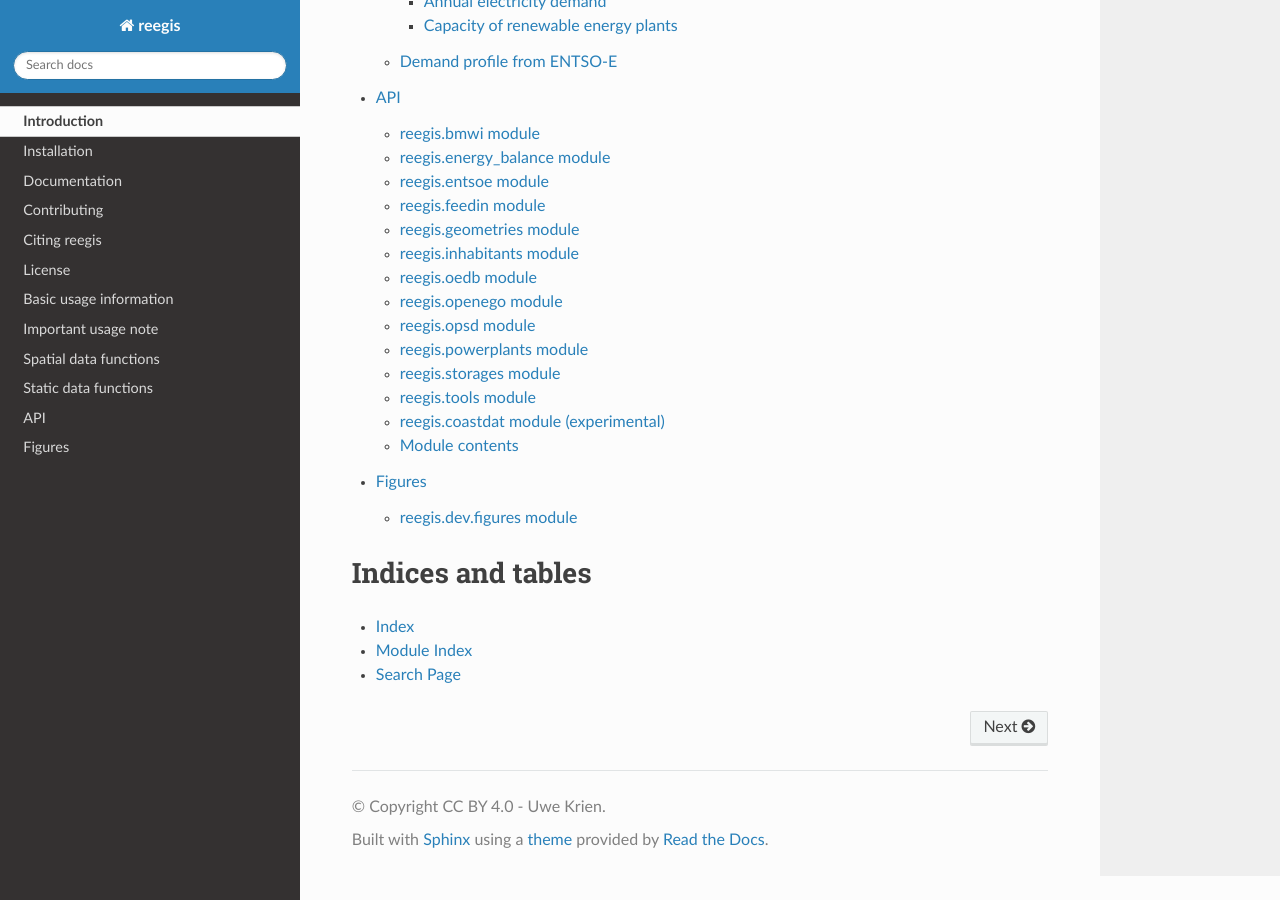
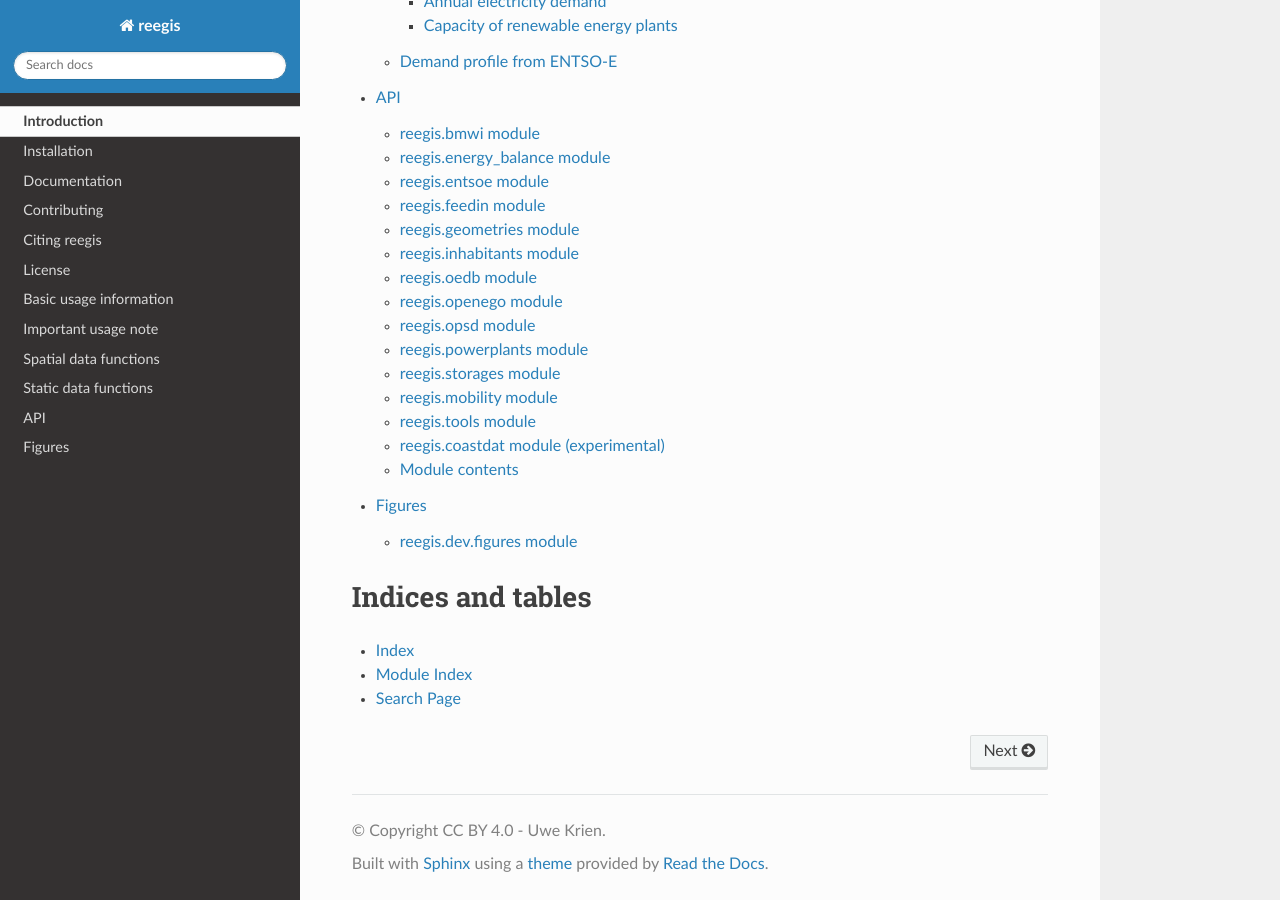
Before and after one commit to reegis/reegis, a Sphinx documentation site: the page built from docs/index.rst, in a window 1280 px wide and 900 px high, scrolled down 778 px. Built offline with Sphinx 7.4.7 and the Read the Docs theme 2.0.0, drawn with Linux system fonts in a browser that asks for light colours; formulas are drawn with MathJax 3.

Commit message:
Add mobility to api-docs

```diff
--- a/docs/reegis.rst
+++ b/docs/reegis.rst
@@ -90,6 +90,14 @@ reegis.storages module
     :undoc-members:
     :show-inheritance:
 
+reegis.mobility module
+----------------------
+
+.. automodule:: reegis.storages
+    :members:
+    :undoc-members:
+    :show-inheritance:
+
 reegis.tools module
 -------------------
 
```
